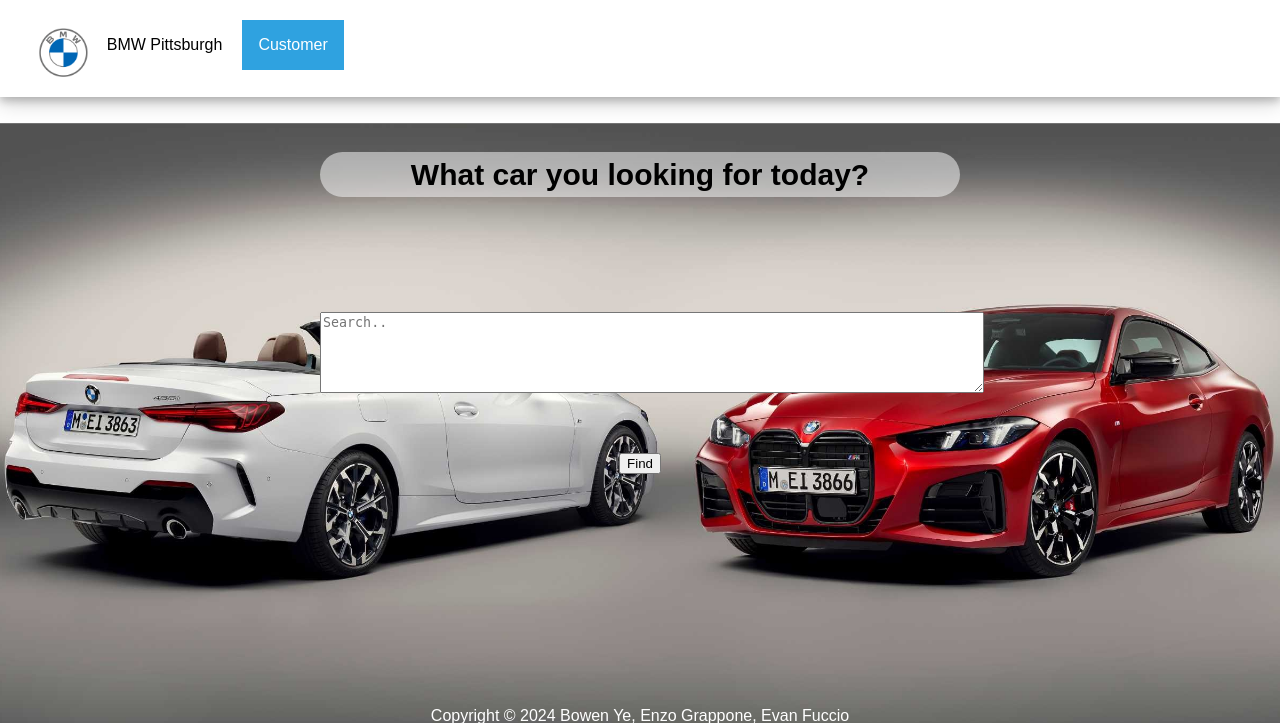
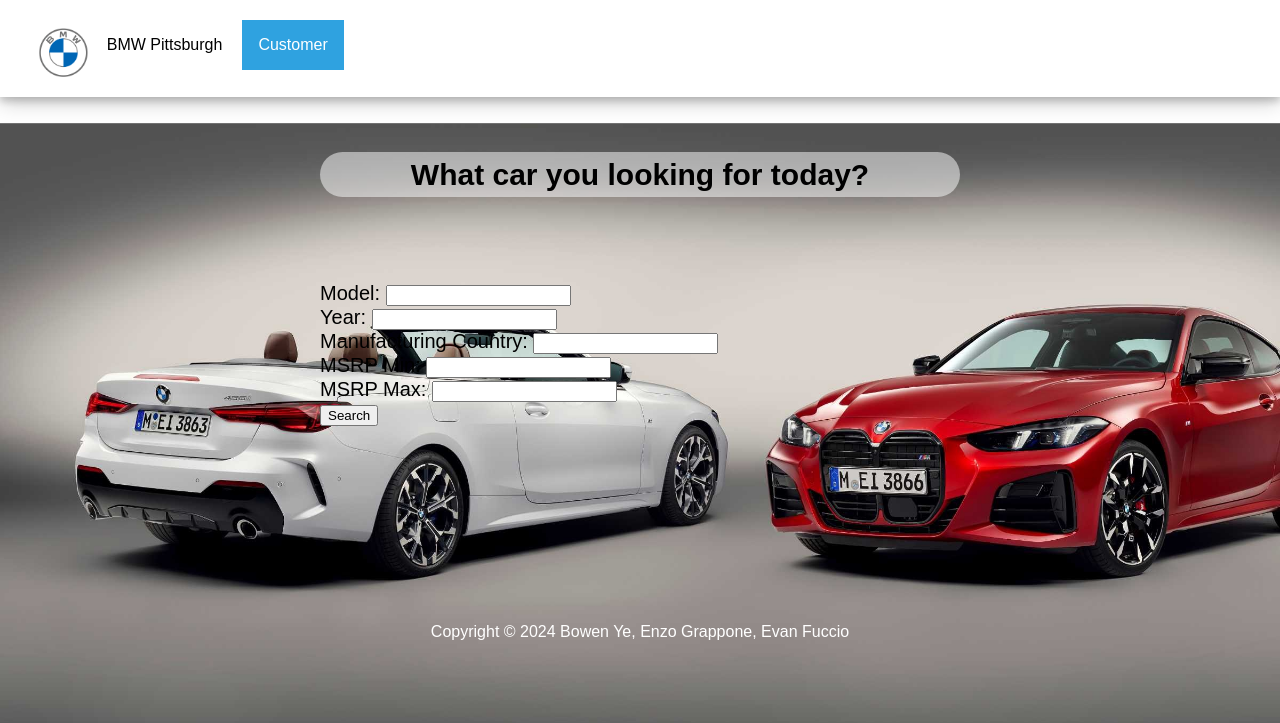
Before and after one commit to EnzoGrappone/1500-Final-Project, a Python web app: template Template/Findcar.html in a window 1280 px wide. Shown: the top 723 px of the page. Run offline with Jinja, Linux system fonts and the light colour scheme; the template is opened without the code that fills it, so the values that code supplies are empty.

Commit message:
Updated car search Python

```diff
--- a/Template/Findcar.html
+++ b/Template/Findcar.html
@@ -40,14 +40,18 @@
   <div class="newtext">
     <h2>What car you looking for today?</h2>
   </div>
-  <div class="newtext">
-
-    <h3><form action="/results.html" method="post">
-
-        <textarea name="query" rows="5" cols="80" placeholder="Search.." name="search"></textarea><br></h3>
-        <h3><input type="submit" value="Find"></h3>
-    </form>
-  </div>
+  <div class="newtext"> <form method="GET" action="/search">
+     <label for="model">Model:</label>
+     <input type="text" name="model" id="model"><br>
+     <label for="year">Year:</label>
+      <input type="number" name="year" id="year"><br>
+      <label for="country">Manufacturing Country:</label>
+      <input type="text" name="country" id="country"><br>
+      <label for="msrp_min">MSRP Min:</label>
+      <input type="number" name="msrp_min" id="msrp_min"><br>
+      <label for="msrp_max">MSRP Max:</label>
+      <input type="number" name="msrp_max" id="msrp_max"><br>
+      <button type="submit">Search</button> </form> </div>
 
   <div class="new2text">
   	<p>Copyright © 2024 Bowen Ye, Enzo Grappone, Evan Fuccio</p>
```
Also changed, not shown: Template/app.py (+59 -1 lines), 1 other file.
